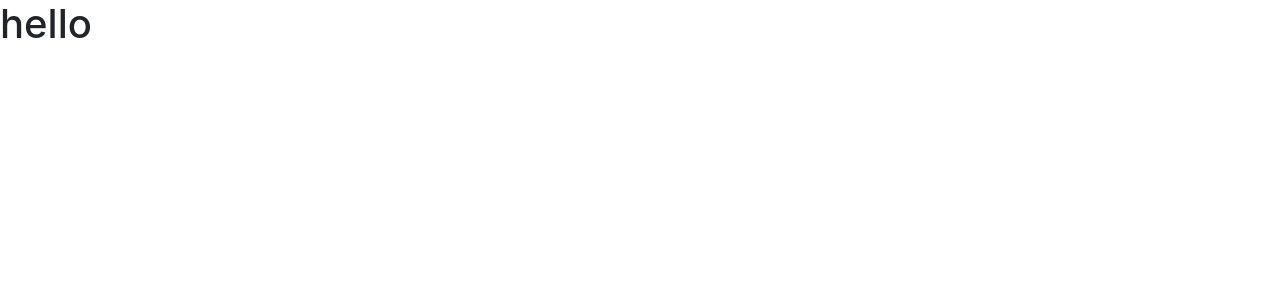
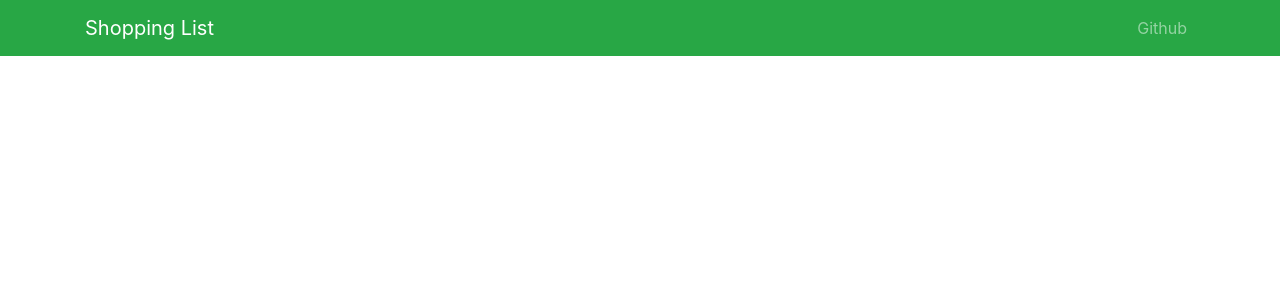
Before and after one commit to abdel-elsayed/MERN-TO-DO, a React (Create React App) app in the folder client/: page / in a window 1280 px wide. Shown: the top 300 px of the page. Built offline with nearby package versions, Linux system fonts and the light colour scheme.

Commit message:
Added reactstrap and a Navbar with links.

```diff
--- a/client/src/App.js
+++ b/client/src/App.js
@@ -1,11 +1,12 @@
 import React, { Component } from 'react'
+import NavBar from './components/NavBar'
 import 'bootstrap/dist/css/bootstrap.min.css'
 import './App.css'
 export default class App extends Component {
   render() {
     return (
       <div className="App">
-        <h1>hello</h1>
+        <NavBar />
       </div>
     )
   }
--- /dev/null
+++ b/client/src/components/NavBar.js
@@ -0,0 +1,50 @@
+import React, {Component} from 'react'
+import {
+    Collapse,
+    Navbar,
+    NavbarToggler,
+    NavbarBrand,
+    Nav,
+    NavItem,
+    NavLink,
+    Container
+  } from 'reactstrap'
+
+ class NavBar extends Component {
+     constructor(props){
+        super(props)
+        this.state = {
+            isOpen: false
+        }
+     }
+
+     toggle = () => {
+        this.setState({isOpen: !this.state.isOpen})
+     }
+
+      render() {
+          return (
+              <div>
+                  <Navbar color="success" dark expand="sm" className="mb-5">
+                      <Container>
+                        <NavbarBrand href="/">
+                            Shopping List
+                        </NavbarBrand>
+                        <NavbarToggler onClick={this.toggle} />
+                        <Collapse isOpen={this.state.isOpen} navbar>
+                            <Nav className="ml-auto" navbar>
+                                <NavItem>
+                                    <NavLink href="https://github.com/abdel-elsayed">
+                                        Github
+                                    </NavLink>
+                                </NavItem>
+                            </Nav>
+                        </Collapse>
+                      </Container>
+                  </Navbar>
+              </div>
+          )
+      }
+  }
+
+  export default NavBar
```
Also changed, not shown: client/src/components/ShoppingList.js (added, +15 -0 lines), 2 other files (tests, documents, lock files or other folders).
